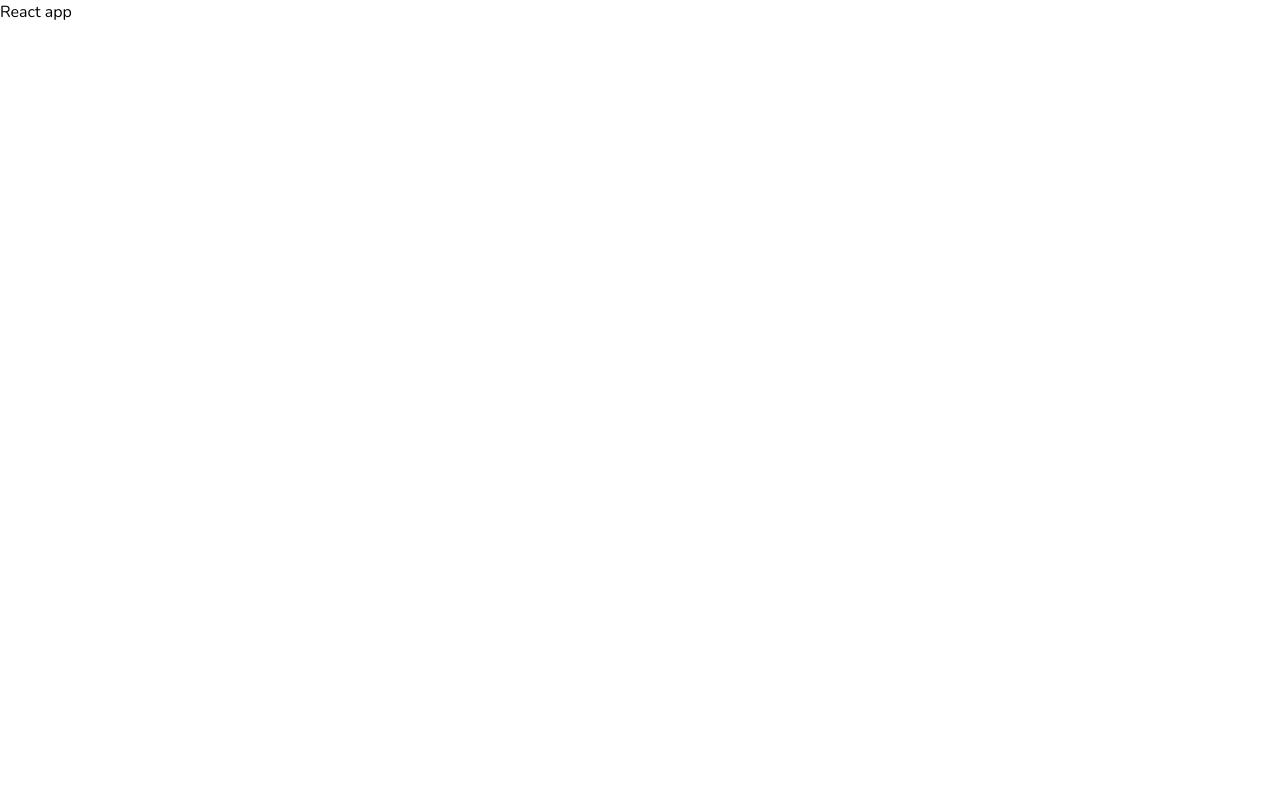
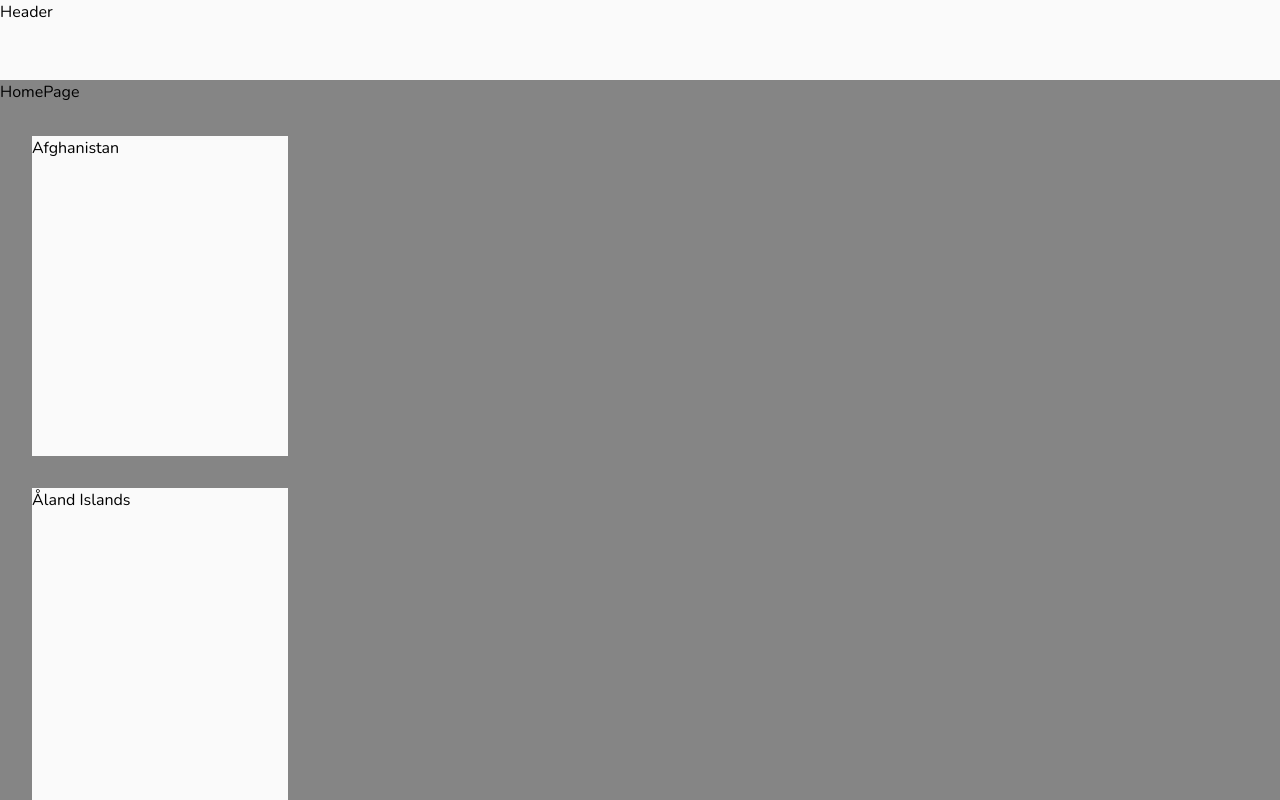
Before and after one commit to quangkr/frontendmentor-rest-countries-api, a React (Create React App) app: page / in a window 1280 px wide. Shown: the top 800 px of the page. Built offline with nearby package versions, Linux system fonts and the light colour scheme.

Commit message:
Add skeleton Home page and related components

```diff
--- a/src/App.tsx
+++ b/src/App.tsx
@@ -1,11 +1,16 @@
 import { DataContextProvider } from "context/DataContext";
 import { ThemeContextProvider } from "context/ThemeContext";
+
+import MainLayout from "layouts/MainLayout";
+import Home from "views/Home";
 
 const App = () => {
   return (
     <DataContextProvider>
       <ThemeContextProvider>
-        <div id="app">React app</div>
+        <MainLayout>
+          <Home />
+        </MainLayout>
       </ThemeContextProvider>
     </DataContextProvider>
   );
--- /dev/null
+++ b/src/components/CountryCard.tsx
@@ -0,0 +1,9 @@
+import { Country } from "context/DataContext";
+
+type Props = {
+  country: Country;
+};
+
+export default function CountryCard({ country }: Props) {
+  return <div className="w-64 h-80 m-8 bg-gray-50">{country.name}</div>;
+}
--- /dev/null
+++ b/src/components/Header.tsx
@@ -0,0 +1,3 @@
+export default function Header() {
+  return <div className="w=full h-20">Header</div>;
+}
--- /dev/null
+++ b/src/layouts/MainLayout.tsx
@@ -0,0 +1,15 @@
+import { ReactNode } from "react";
+import Header from "components/Header";
+
+type Props = {
+  children: ReactNode;
+};
+
+export default function MainLayout({ children }: Props) {
+  return (
+    <div className="w-full min-h-screen bg-gray-50">
+      <Header />
+      {children}
+    </div>
+  );
+}
--- /dev/null
+++ b/src/views/Home.tsx
@@ -0,0 +1,16 @@
+import { useData, Country } from "context/DataContext";
+
+import CountryCard from "components/CountryCard";
+
+export default function Home() {
+  const { data: countriesList } = useData();
+
+  return (
+    <div className="w-full h-full bg-gray-500">
+      <p>HomePage</p>
+      {countriesList.map((country: Country) => (
+        <CountryCard country={country} />
+      ))}
+    </div>
+  );
+}
```
